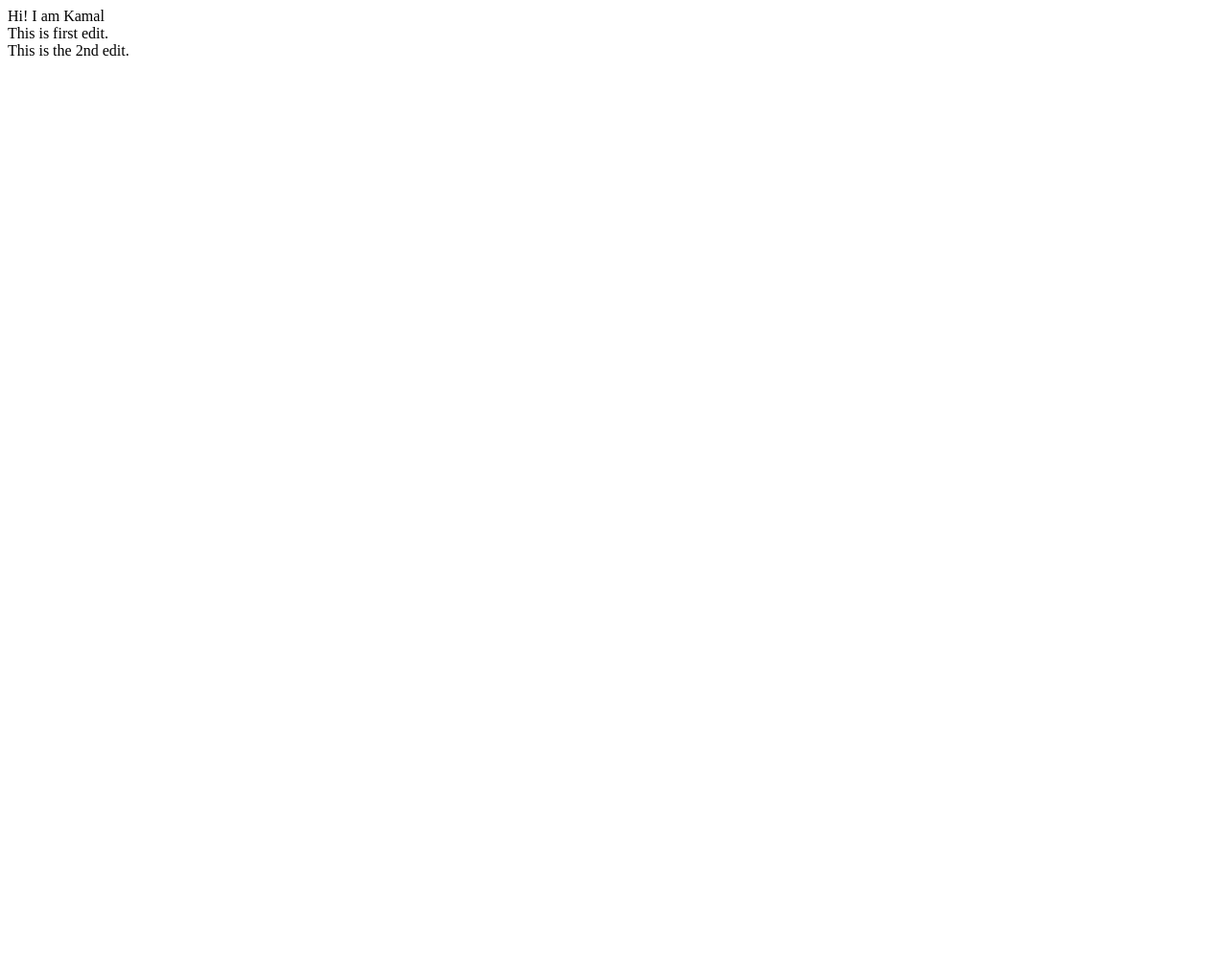
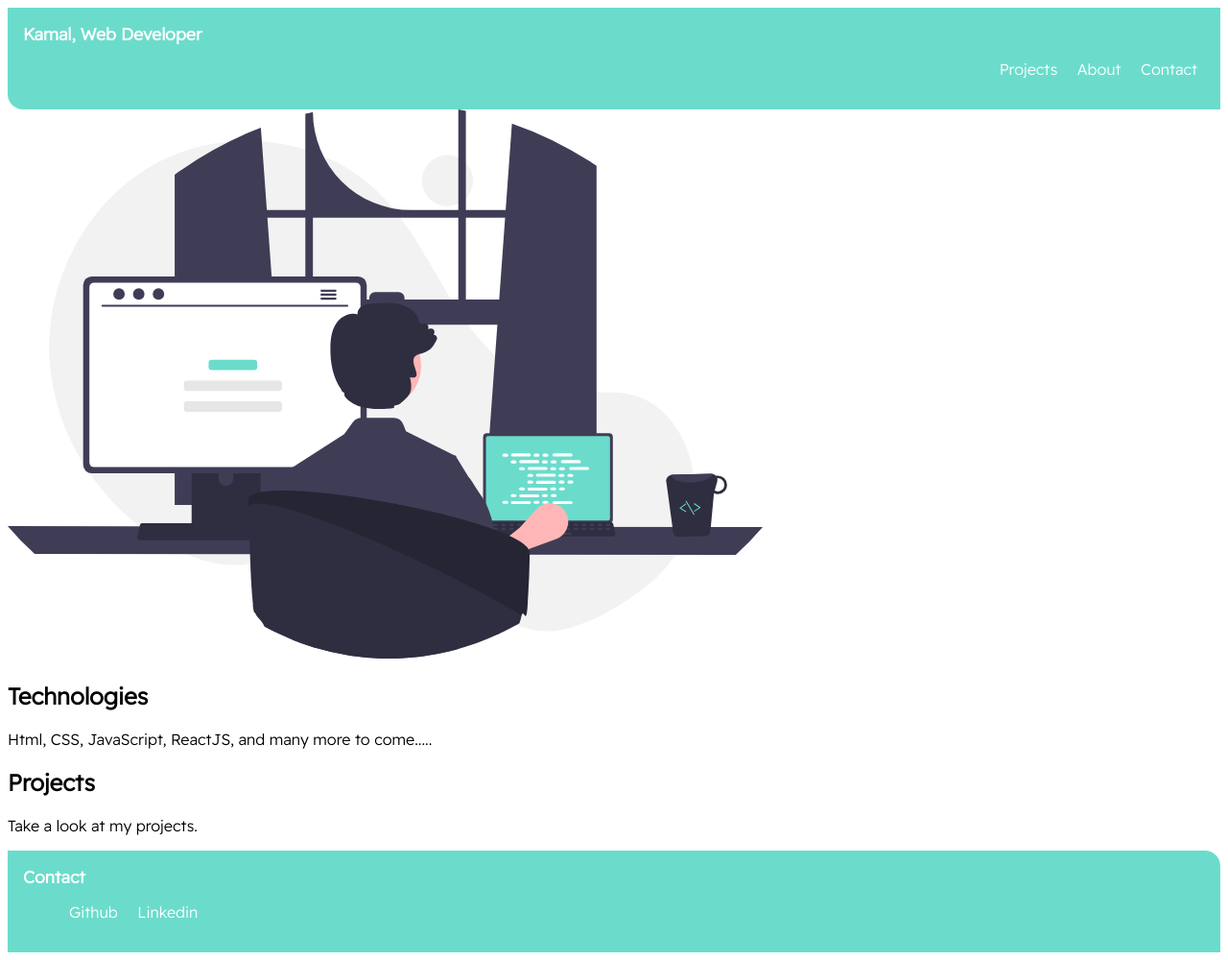
Before and after one commit to KamalpreetS/Portfolio, a plain HTML site: page index.html in a window 1280 px wide. Shown: the whole page at 96% size. Before the commit the page ends 800 px from the top, so only its background shows below. Drawn offline with Linux system fonts and the light colour scheme.

Commit message:
Basic Structure

```diff
--- a/index.html
+++ b/index.html
@@ -1,14 +1,80 @@
 <!DOCTYPE html>
 <html lang="en">
+
 <head>
     <meta charset="UTF-8">
     <meta http-equiv="X-UA-Compatible" content="IE=edge">
     <meta name="viewport" content="width=device-width, initial-scale=1.0">
-    <title>Student Title</title>
+    <title>My Portfolio</title>
+    <link href="style.css" rel="stylesheet" />
 </head>
+
 <body>
-    Hi! I am Kamal <br>
-    This is first edit. <br>
-    This is the 2nd edit.
+    <nav class="topbar container">
+        <div class="main-text">
+            Kamal, Web Developer
+        </div>
+        <ul class="list-non-bullets">
+            <li class="list-items">
+                <a href="/" class="link">
+                    Projects
+                </a>
+            </li>
+            <li class="list-items">
+                <a href="/" class="link">
+                    About
+                </a>
+            </li>
+            <li class="list-items">
+                <a href="/" class="link">
+                    Contact
+                </a>
+            </li>
+        </ul>
+    </nav>
 </body>
+<header>
+    <img src="image/Avatar.svg">
+</header>
+
+<section>
+    <div>
+        <h1>
+            Technologies
+        </h1>
+        <p>
+            Html, CSS, JavaScript, ReactJS, and many more to come.....
+        </p>
+    </div>
+</section>
+
+<section>
+    <div>
+        <h1>
+            Projects
+        </h1>
+        <p>
+            Take a look at my projects.
+        </p>
+    </div>
+</section>
+
+<footer class="bottom container">
+    <div class="main-text">
+        Contact
+    </div>
+    <ul>
+        <a href="/" class="link">
+            <li class="list-items">
+                Github
+            </li>
+        </a>
+        <a href="/" class="link">
+            <li class="list-items">
+                Linkedin
+            </li>
+        </a>
+    </ul>
+</footer>
+
 </html>
--- /dev/null
+++ b/style.css
@@ -0,0 +1,43 @@
+@import url('https://fonts.googleapis.com/css2?family=Readex+Pro:wght@300&display=swap');
+
+:root{
+    --primary-color: #6BDCCC
+}
+
+.main-text{
+    font-weight: bold;
+    font-size:1.1rem;
+}
+
+body{
+    font-family: 'Readex Pro', sans-serif;
+}
+
+.topbar{
+    background-color: var(--primary-color);
+    color: white;
+    padding: 1rem;
+    border-bottom-left-radius: 1rem;
+}
+
+.link{
+    color: white;
+    text-decoration: none;
+}
+
+.list-non-bullets {
+    list-style: none;
+    text-align: right;
+}
+
+.list-items{
+    display: inline;
+    padding: 0rem 0.5rem;
+}
+
+.bottom{
+    background-color: var(--primary-color);
+    color: white;
+    padding: 1rem;
+    border-top-right-radius: 1rem;
+}
```
Also changed, not shown: image/Avatar.svg (added), 1 other file.
